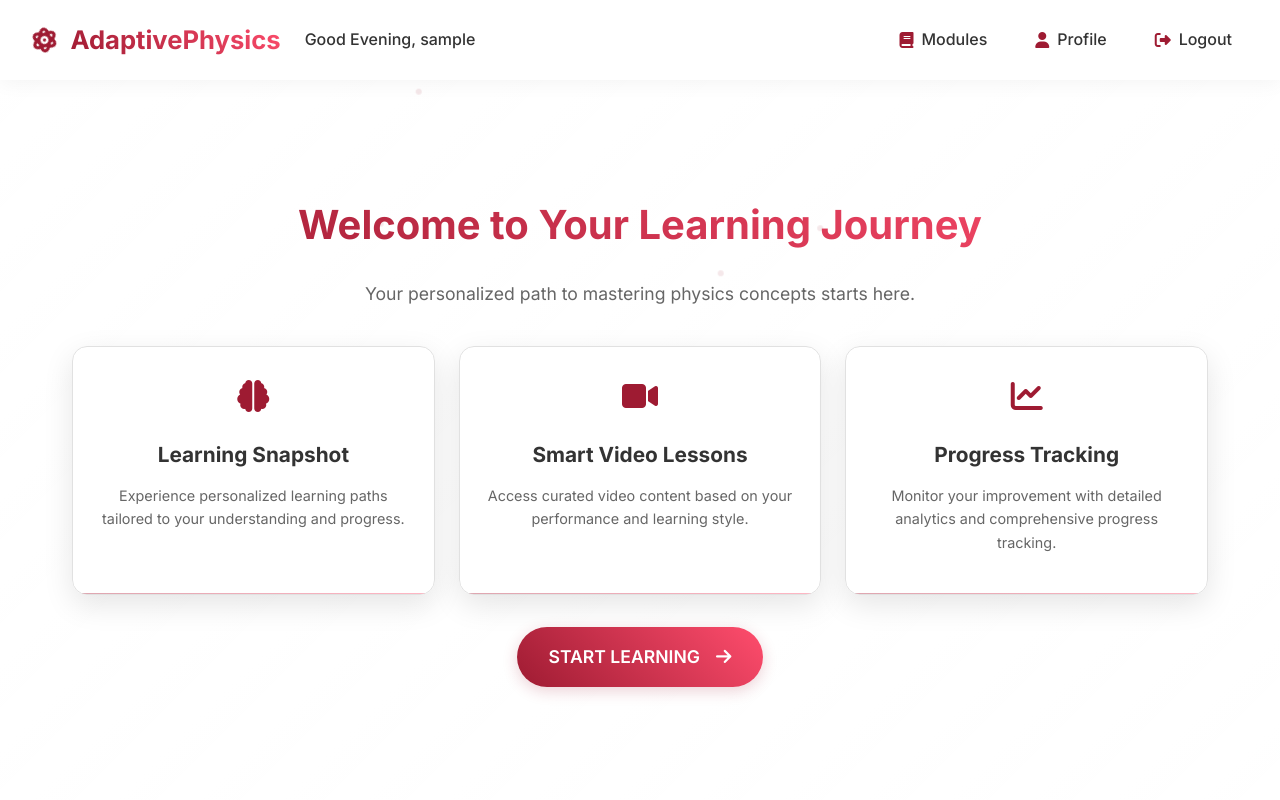
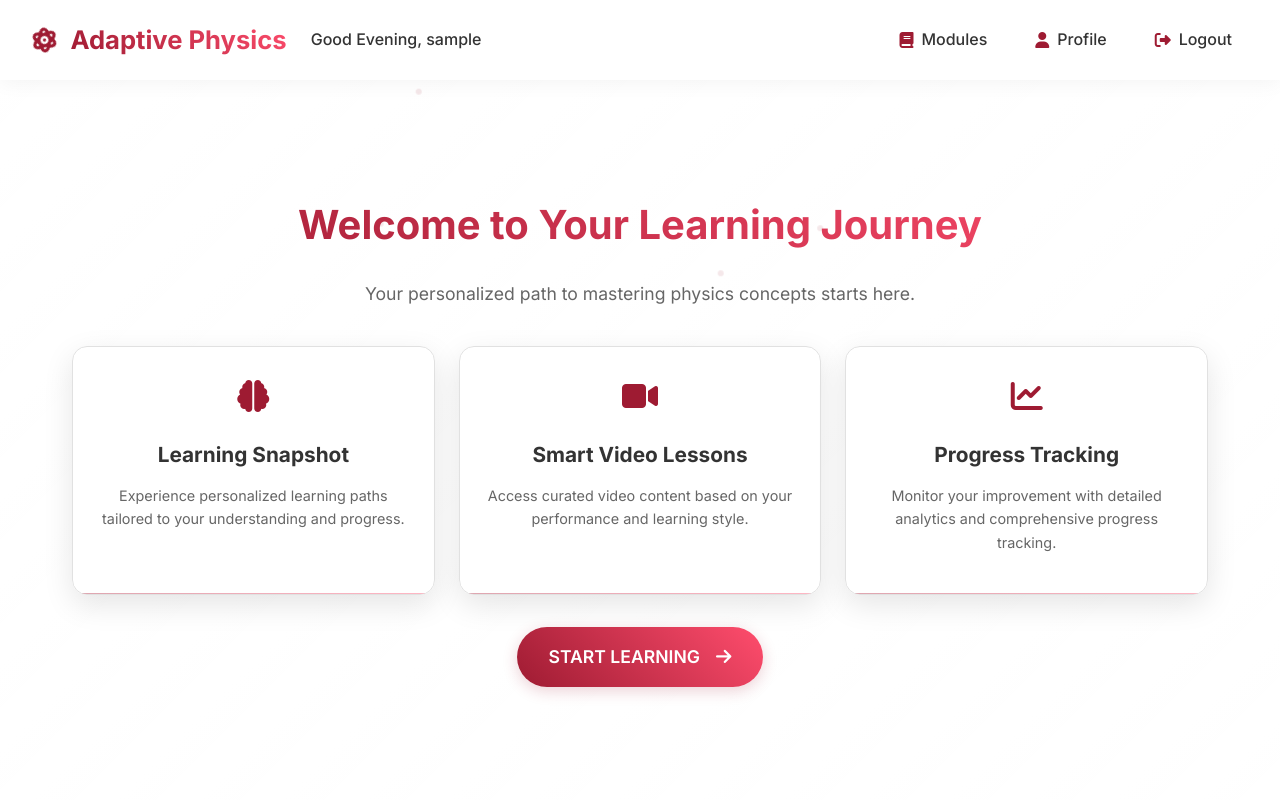
Before and after one commit to YizhuGao/adaptive_learning_webapp, a Django app: template adaptive_learning/my_app/templates/my_app/home.html in a window 1280 px wide. Run offline with Django 3.2, Linux system fonts and the light colour scheme; the template is opened without the code that fills it: most values are stand-ins (such as "Sample title", 1, 10 or a date in 2020).

Commit message:
Adaptive Physics Space Changes

```diff
--- a/adaptive_learning/my_app/static/css/profile_update.css
+++ b/adaptive_learning/my_app/static/css/profile_update.css
@@ -114,6 +114,11 @@ body {
     background-clip: text;
     -webkit-background-clip: text;
     -webkit-text-fill-color: transparent;
+}
+
+.logo i {
+    color: #9e1b32;
+    animation: spin 4s linear infinite;
 }
 
 .welcome-text {
--- a/adaptive_learning/my_app/templates/my_app/all_learning_videos.html
+++ b/adaptive_learning/my_app/templates/my_app/all_learning_videos.html
@@ -5,7 +5,7 @@
     <meta charset="UTF-8">
     <meta name="viewport" content="width=device-width, initial-scale=1.0">
     <meta name="csrf-token" content="{{ csrf_token }}">
-    <title>Learning Videos - AdaptivePhysics</title>
+    <title>Learning Videos - Adaptive Physics</title>
     <meta name="description" content="Watch personalized physics video lessons with AI-powered learning support.">
     <link rel="stylesheet" href="{% static 'css/home.css' %}?v=5">
     <link rel="stylesheet" href="{% static 'css/expLearningVideos.css' %}?v=7">
--- a/adaptive_learning/my_app/templates/my_app/base.html
+++ b/adaptive_learning/my_app/templates/my_app/base.html
@@ -4,7 +4,7 @@
 <head>
     <meta charset="UTF-8">
     <meta name="viewport" content="width=device-width, initial-scale=1.0">
-    <title>{% block title %}AdaptivePhysics{% endblock %}</title>
+    <title>{% block title %}Adaptive Physics{% endblock %}</title>
     <meta name="description" content="{% block meta_description %}Your personalized journey to mastering physics concepts with AI-powered learning.{% endblock %}">
 
     <!-- Core CSS -->
--- a/adaptive_learning/my_app/templates/my_app/experiment_test_results.html
+++ b/adaptive_learning/my_app/templates/my_app/experiment_test_results.html
@@ -4,7 +4,7 @@
 <head>
     <meta charset="UTF-8">
     <meta name="viewport" content="width=device-width, initial-scale=1.0">
-    <title>Test Results - AdaptivePhysics</title>
+    <title>Test Results - Adaptive Physics</title>
     <meta name="description" content="View your test results and personalized learning recommendations">
     <link rel="stylesheet" href="{% static 'css/testResults.css' %}?v=9">
     <link rel="shortcut icon" href="{% static 'favicon.ico' %}">
--- a/adaptive_learning/my_app/templates/my_app/home.html
+++ b/adaptive_learning/my_app/templates/my_app/home.html
@@ -4,7 +4,7 @@
 <head>
     <meta charset="UTF-8">
     <meta name="viewport" content="width=device-width, initial-scale=1.0">
-    <title>Home - AdaptivePhysics</title>
+    <title>Home - Adaptive Physics</title>
     <meta name="description" content="Your personalized journey to mastering physics concepts with AI-powered learning.">
     <link rel="stylesheet" href="{% static 'css/home.css' %}?v=9">
     <link rel="shortcut icon" href="{% static 'favicon.ico' %}">
@@ -28,7 +28,7 @@
         <div class="left">
             <a href="{% url 'home' %}" class="logo">
                 <i class="fas fa-atom spin"></i>
-                <span class="logo-text">AdaptivePhysics</span>
+                <span class="logo-text">Adaptive Physics</span>
             </a>
             <span class="welcome-text">Welcome, {{ username }}</span>
         </div>
--- a/adaptive_learning/my_app/templates/my_app/learning_video.html
+++ b/adaptive_learning/my_app/templates/my_app/learning_video.html
@@ -5,7 +5,7 @@
     <meta charset="UTF-8">
     <meta name="viewport" content="width=device-width, initial-scale=1.0">
     <meta name="csrf-token" content="{{ csrf_token }}">
-    <title>Learning Videos - AdaptivePhysics</title>
+    <title>Learning Videos - Adaptive Physics</title>
     <meta name="description" content="Watch personalized physics video lessons with AI-powered learning support.">
     <link rel="stylesheet" href="{% static 'css/home.css' %}?v=7">
     <link rel="stylesheet" href="{% static 'css/chatbot.css' %}?v=9">
@@ -31,7 +31,7 @@
         <div class="left">
             <a href="{% url 'home' %}" class="logo">
                 <i class="fas fa-atom spin"></i>
-                <span class="logo-text">AdaptivePhysics</span>
+                <span class="logo-text">Adaptive Physics</span>
             </a>
             <span class="welcome-text">Welcome, {{ request.user.student.first_name }}</span>
         </div>
--- a/adaptive_learning/my_app/templates/my_app/login.html
+++ b/adaptive_learning/my_app/templates/my_app/login.html
@@ -4,7 +4,7 @@
 <head>
     <meta charset="UTF-8">
     <meta name="viewport" content="width=device-width, initial-scale=1.0">
-    <title>Login - AdaptivePhysics</title>
+    <title>Login - Adaptive Physics</title>
     <link rel="stylesheet" href="{% static 'css/login.css' %}?v=9">
     <link rel="shortcut icon" href="{% static 'favicon.ico' %}">
     <link rel="stylesheet" href="https://cdnjs.cloudflare.com/ajax/libs/font-awesome/6.4.2/css/all.min.css">
@@ -27,7 +27,7 @@
         <div class="left">
             <a href="{% url 'index' %}" class="logo">
                 <i class="fas fa-atom spin"></i>
-                <span class="logo-text">AdaptivePhysics</span>
+                <span class="logo-text">Adaptive Physics</span>
             </a>
         </div>
         <div class="right">
--- a/adaptive_learning/my_app/templates/my_app/modules.html
+++ b/adaptive_learning/my_app/templates/my_app/modules.html
@@ -4,7 +4,7 @@
 <head>
     <meta charset="UTF-8">
     <meta name="viewport" content="width=device-width, initial-scale=1.0">
-    <title>Modules - AdaptivePhysics</title>
+    <title>Modules - Adaptive Physics</title>
     <meta name="description" content="Explore physics topics and track your learning progress with AI-powered assessments.">
     <link rel="stylesheet" href="{% static 'css/modules.css' %}?v=9">
     <link rel="shortcut icon" href="{% static 'favicon.ico' %}">
@@ -28,7 +28,7 @@
         <div class="left">
             <a href="{% url 'home' %}" class="logo">
                 <i class="fas fa-atom spin"></i>
-                <span class="logo-text">AdaptivePhysics</span>
+                <span class="logo-text">Adaptive Physics</span>
             </a>
             <span class="welcome-text">Welcome, {{ username }}</span>
         </div>
--- a/adaptive_learning/my_app/templates/my_app/profile_update.html
+++ b/adaptive_learning/my_app/templates/my_app/profile_update.html
@@ -4,9 +4,9 @@
 <head>
     <meta charset="UTF-8">
     <meta name="viewport" content="width=device-width, initial-scale=1.0">
-    <title>Update Profile - AdaptivePhysics</title>
+    <title>Update Profile - Adaptive Physics</title>
     <meta name="description" content="Update your profile information on AdaptivePhysics">
-    <link rel="stylesheet" href="{% static 'css/profile_update.css' %}?v=11">
+    <link rel="stylesheet" href="{% static 'css/profile_update.css' %}?v=9">
     <link rel="shortcut icon" href="{% static 'favicon.ico' %}">
     <link rel="stylesheet" href="https://cdnjs.cloudflare.com/ajax/libs/font-awesome/6.4.2/css/all.min.css">
     <link href="https://unpkg.com/aos@2.3.1/dist/aos.css" rel="stylesheet">
@@ -28,7 +28,7 @@
         <div class="left">
             <a href="{% url 'home' %}" class="logo">
                 <i class="fas fa-atom spin"></i>
-                <span class="logo-text">AdaptivePhysics</span>
+                <span class="logo-text">Adaptive Physics</span>
             </a>
             <span class="welcome-text">Welcome, {{ student.first_name }}</span>
         </div>
--- a/adaptive_learning/my_app/templates/my_app/signup.html
+++ b/adaptive_learning/my_app/templates/my_app/signup.html
@@ -4,7 +4,7 @@
 <head>
     <meta charset="UTF-8">
     <meta name="viewport" content="width=device-width, initial-scale=1.0">
-    <title>Sign Up - AdaptivePhysics</title>
+    <title>Sign Up - Adaptive Physics</title>
     <link rel="stylesheet" href="{% static 'css/signup.css' %}?v=8">
     <link rel="shortcut icon" href="{% static 'favicon.ico' %}">
     <link rel="stylesheet" href="https://cdnjs.cloudflare.com/ajax/libs/font-awesome/6.4.2/css/all.min.css">
@@ -27,7 +27,7 @@
         <div class="left">
             <a href="{% url 'index' %}" class="logo">
                 <i class="fas fa-atom spin"></i>
-                <span class="logo-text">AdaptivePhysics</span>
+                <span class="logo-text">Adaptive Physics</span>
             </a>
         </div>
         <div class="right">
--- a/adaptive_learning/my_app/templates/my_app/student_assignments.html
+++ b/adaptive_learning/my_app/templates/my_app/student_assignments.html
@@ -5,7 +5,7 @@
 <head>
     <meta charset="UTF-8">
     <meta name="viewport" content="width=device-width, initial-scale=1.0">
-    <title>Test History - AdaptivePhysics</title>
+    <title>Test History - Adaptive Physics</title>
     <meta name="description" content="Track your learning progress and view test history with detailed analytics.">
     <link rel="stylesheet" href="{% static 'css/student_assignments.css' %}?v=8">
     <link rel="shortcut icon" href="{% static 'favicon.ico' %}">
@@ -30,7 +30,7 @@
         <div class="left">
             <a href="{% url 'home' %}" class="logo">
                 <i class="fas fa-atom spin"></i>
-                <span class="logo-text">AdaptivePhysics</span>
+                <span class="logo-text">Adaptive Physics</span>
             </a>
             <span class="welcome-text">Welcome, {{ username }}</span>
         </div>
--- a/adaptive_learning/my_app/templates/my_app/test_results.html
+++ b/adaptive_learning/my_app/templates/my_app/test_results.html
@@ -4,7 +4,7 @@
 <head>
     <meta charset="UTF-8">
     <meta name="viewport" content="width=device-width, initial-scale=1.0">
-    <title>Test Results - AdaptivePhysics</title>
+    <title>Test Results - Adaptive Physics</title>
     <meta name="description" content="View your test results and personalized learning recommendations">
     <link rel="stylesheet" href="{% static 'css/testResults.css' %}?v=7">
     <link rel="shortcut icon" href="{% static 'favicon.ico' %}">
@@ -17,7 +17,7 @@
         <div class="left">
             <a href="{% url 'home' %}" class="logo">
                 <i class="fas fa-atom spin"></i>
-                <span class="logo-text">AdaptivePhysics</span>
+                <span class="logo-text">Adaptive Physics</span>
             </a>
             <span class="welcome-text">Results for {{ student_name }}</span>
         </div>
```
